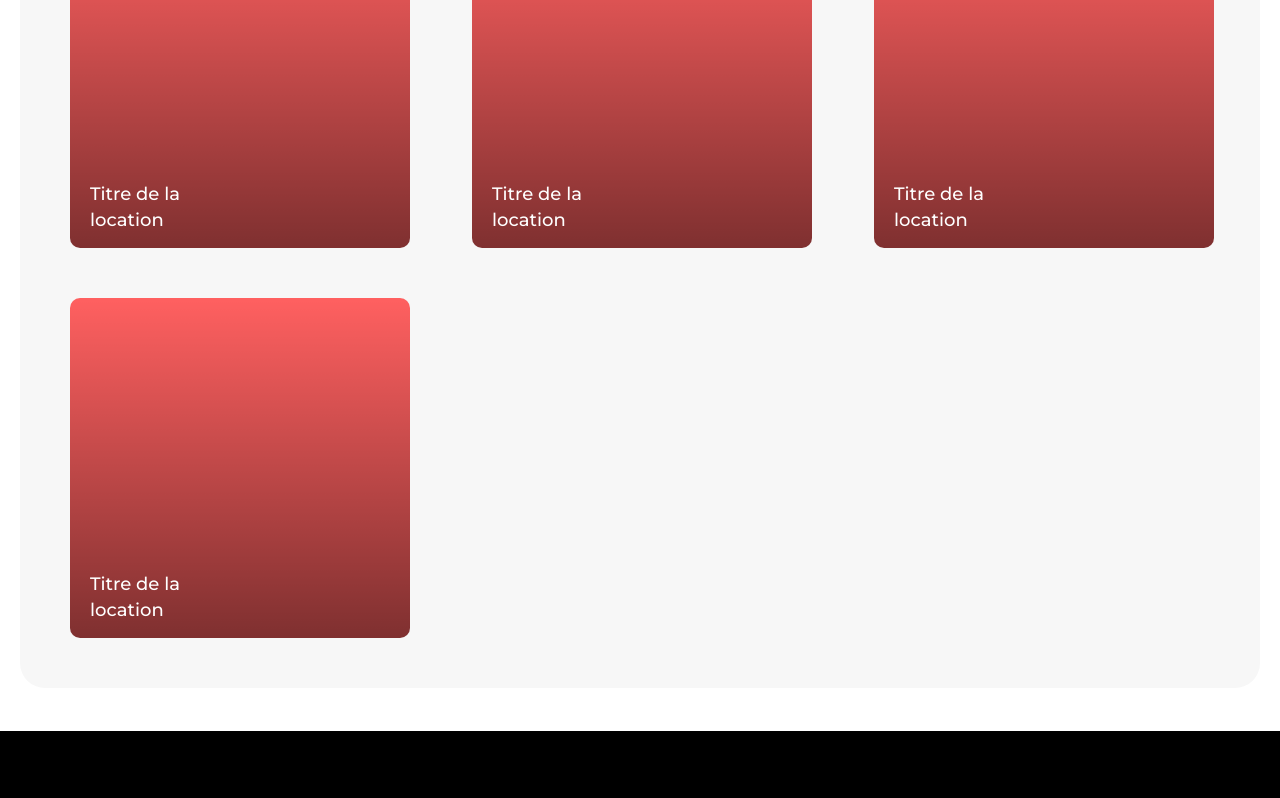
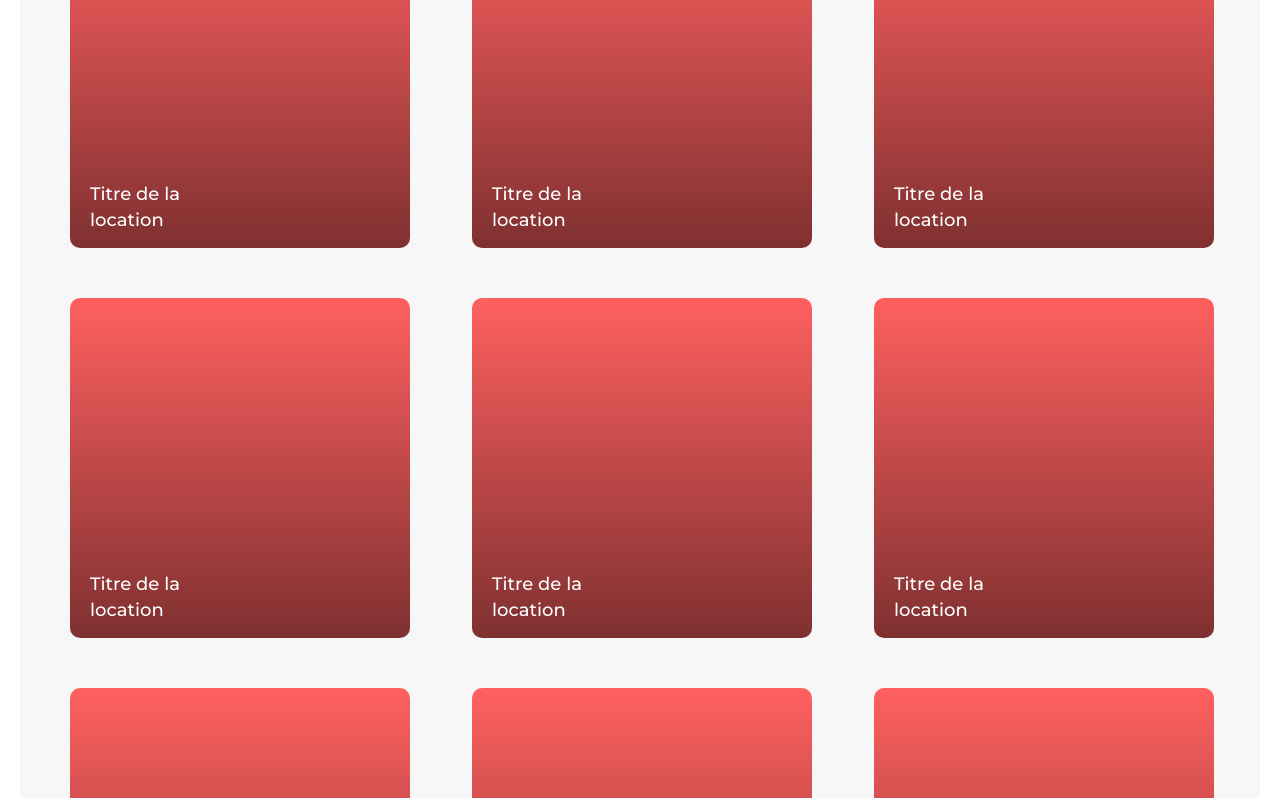
Before and after one commit to BruandT/P_Kasa, a React (Create React App) app: page /home in a window 1280 px wide. Shown: the part 1356-2154 px from the top of the page. Built offline with nearby package versions, Linux system fonts and the light colour scheme.

Commit message:
Ajout de l'appel JSON, mise en place du map

```diff
--- a/src/pages/Home/Home.js
+++ b/src/pages/Home/Home.js
@@ -1,7 +1,15 @@
+import { useEffect, useState } from 'react';
 import Card from '../../components/Card/Card';
 import "./Home.css"
+import axios from 'axios';
+
 
 function Home() {
+    const [data, setData] = useState([]);
+    useEffect(() => {
+        axios.get("./data.json").then((res) => setData(res.data))
+    })
+
 
     return (
         <>
@@ -12,16 +20,9 @@ function Home() {
         </div>
         </div>
         <div id="main-bottom">
-            <Card />
-            <Card />
-            <Card />
-            <Card />
-            <Card />
-            <Card />
-            <Card />
-            <Card />
-            <Card />
-            <Card />
+            {data.map((location, index) =>(
+                <Card key={index} title={location.title} img={location.cover}/>
+            ))}
         </div>
         </main>
         </>
```
